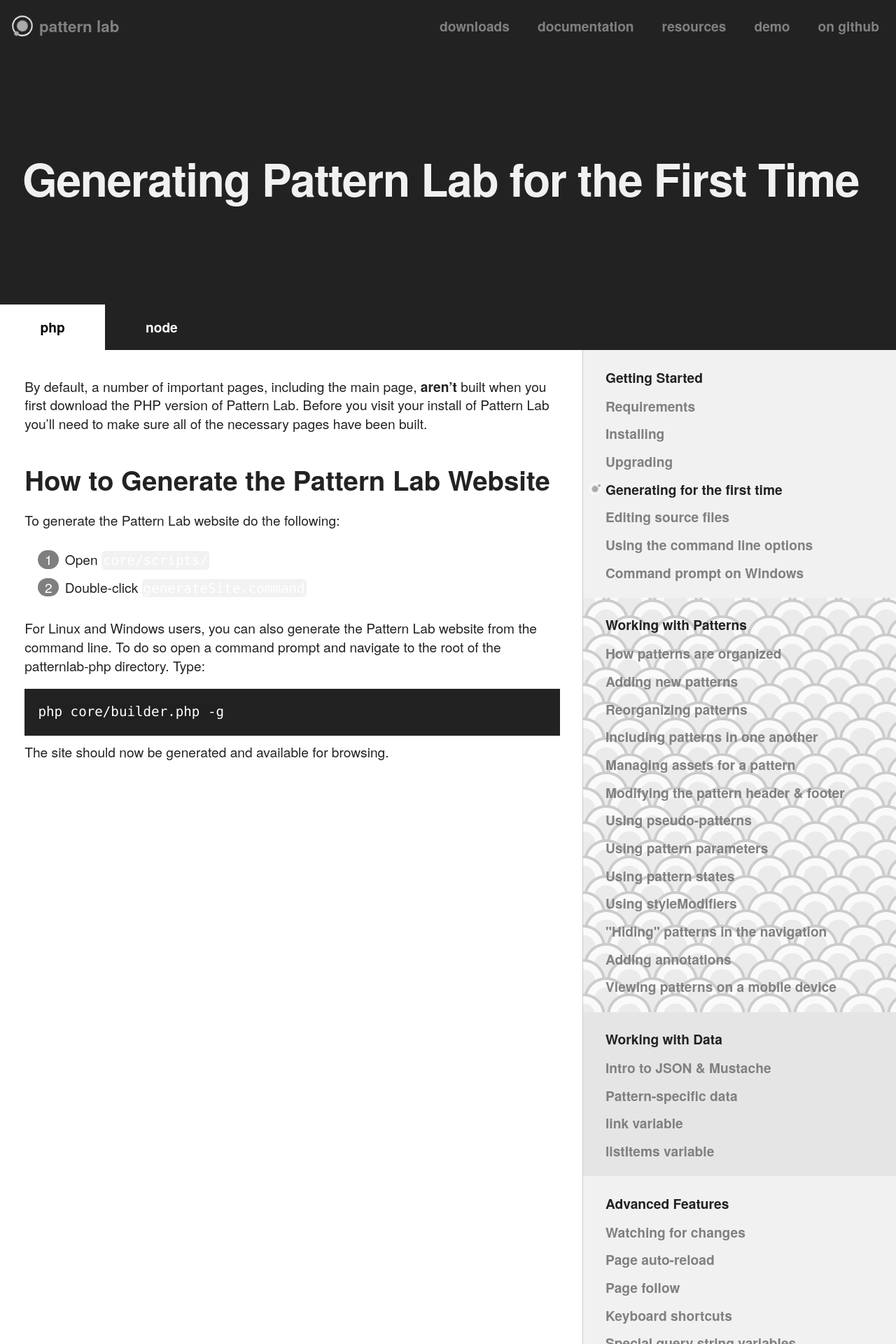
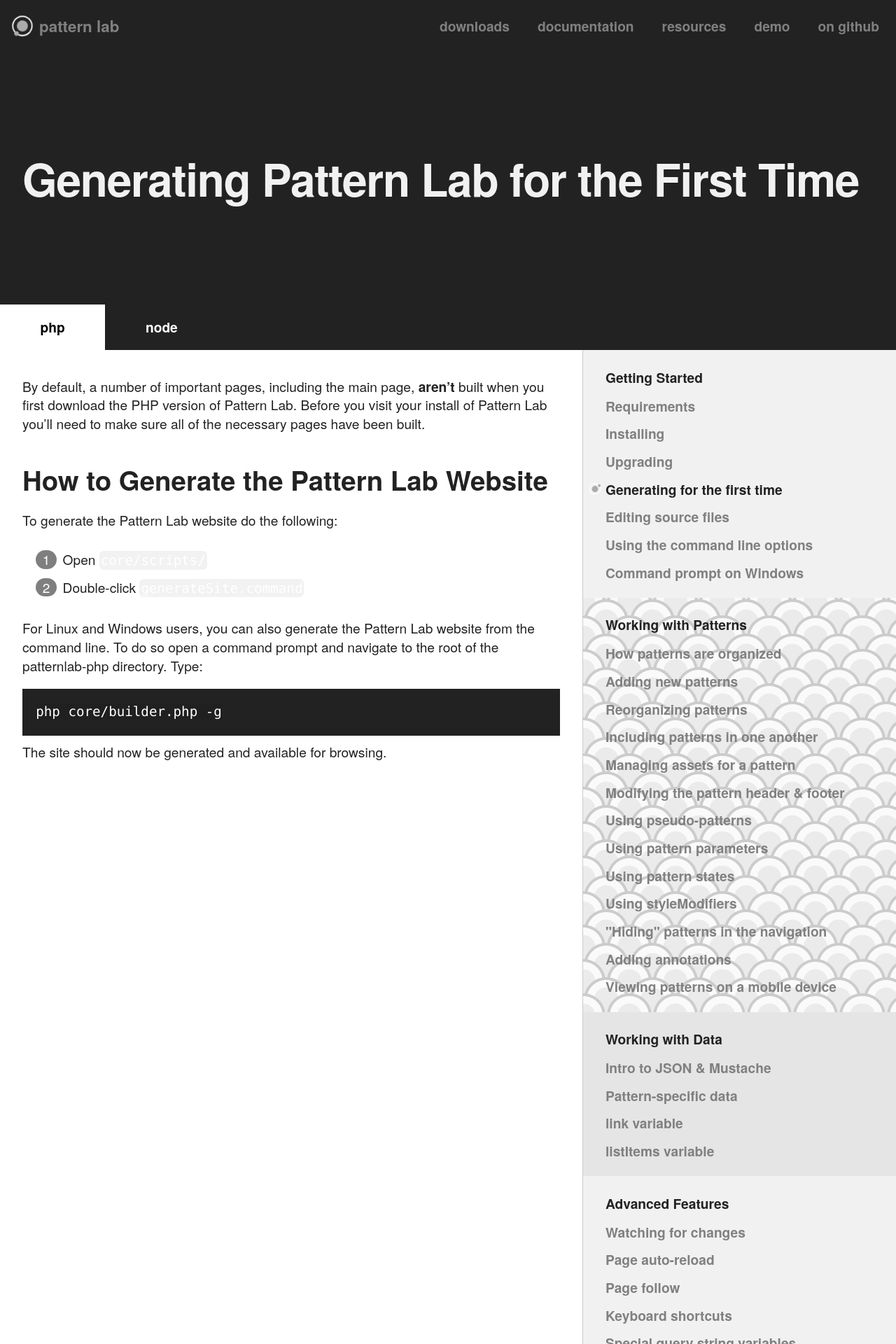
Before and after one commit to pattern-lab/website, a Jekyll site: the page built from docs/first-run.md, in a window 1280 px wide. Shown: the top 1920 px of the page at 70% size. Built offline with Jekyll 4.4.1, drawn with Linux system fonts in a browser that asks for light colours; comment, search, counter and statistics services are not loaded.

Commit message:
Fixed the alignment on the documentation page. Used .content as the target for padding instead of .tabs__panel

```diff
--- a/css/style.scss
+++ b/css/style.scss
@@ -654,6 +654,10 @@
 		margin-bottom: 0.5em;
 	}
 
+	@media all and (min-width: $bp-med) {
+		padding-left: 2rem;
+	}
+
 	@media all and (min-width: $bp-large) {
 		width: 65%;
 	}
@@ -1111,12 +1115,6 @@
 	&:hover {
 		background: $color-gray-35;
 		transition: background $anim-speed-quick ease;
-	}
-}
-
-.tabs__panel {
-	@media all and (min-width: $bp-med) {
-		margin-left: 1em;
 	}
 }
 
@@ -1540,6 +1538,10 @@
  */
 .js .content {
 	padding: 2.4rem 2rem 1rem 1rem;
+
+	@media all and (min-width: $bp-med) {
+		padding-left: 2rem;
+	}
 }
 
 /**
```
